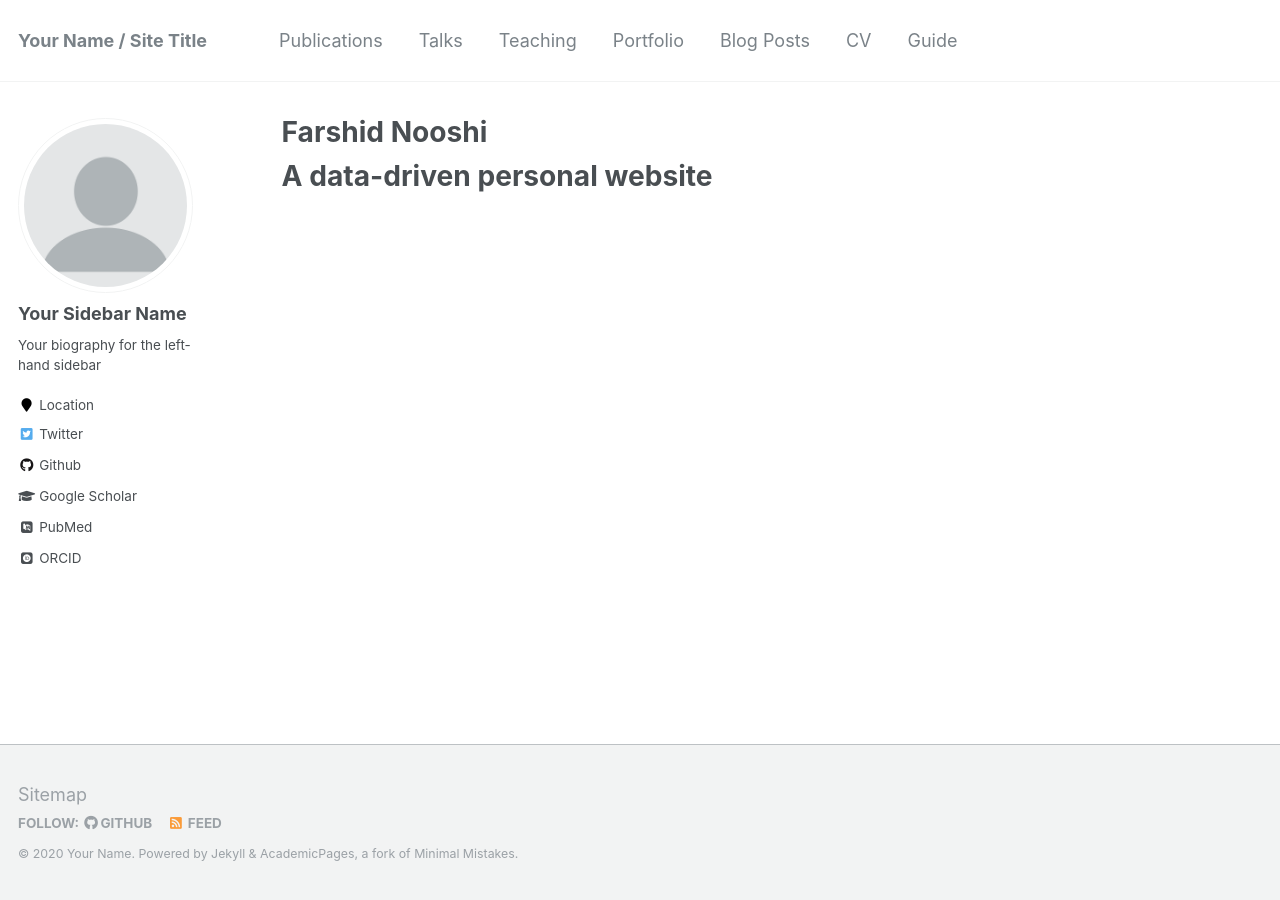
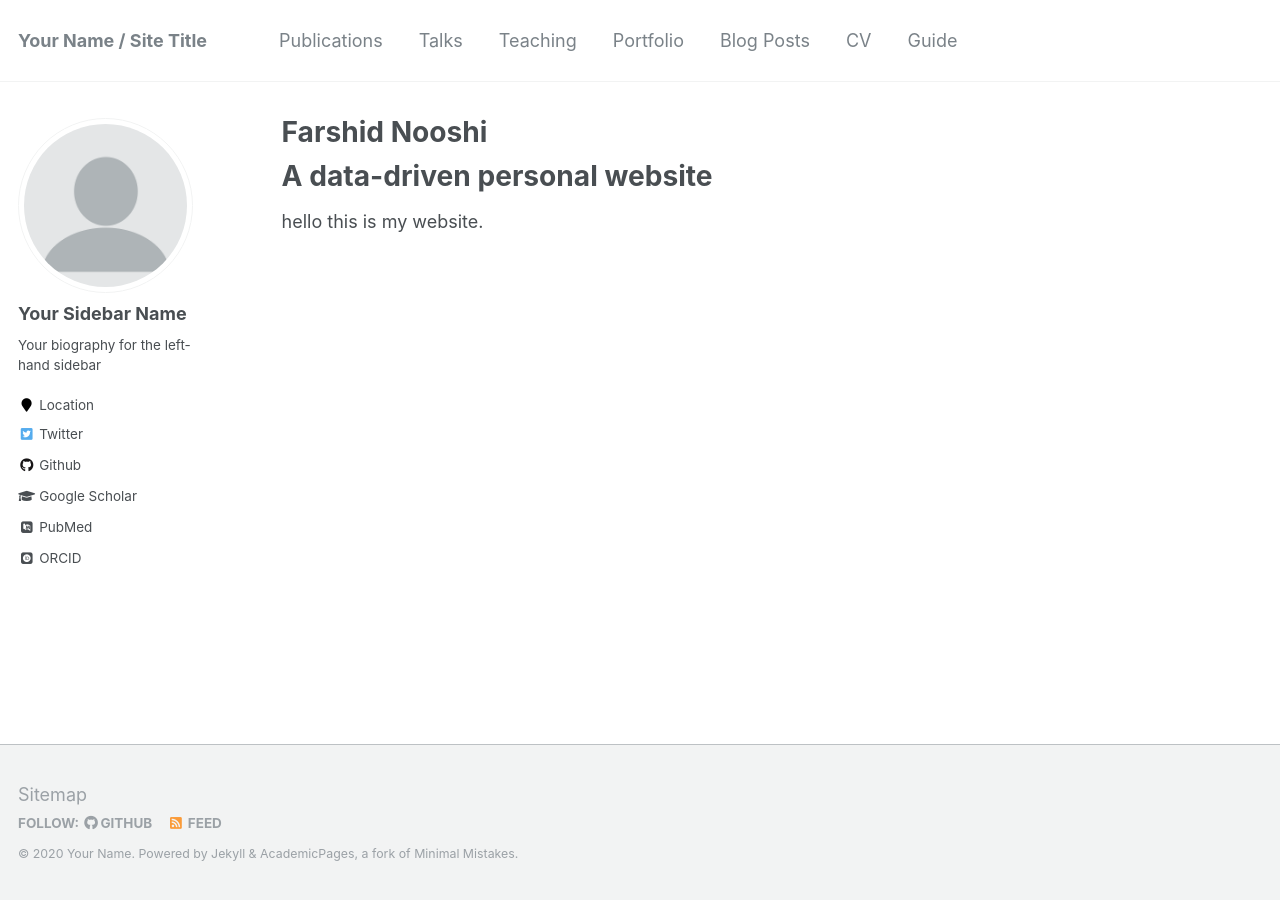
Before and after one commit to FarshidNooshi/FarshidNooshi.github.io, a Jekyll site: the page built from _pages/about.md, in a window 1280 px wide. Built offline with Jekyll 4.4.1, drawn with Linux system fonts in a browser that asks for light colours; some web fonts are replaced.

Commit message:
changed the first page

```diff
--- a/_pages/about.md
+++ b/_pages/about.md
@@ -10,3 +10,5 @@ redirect_from:
 
 A data-driven personal website
 ======
+
+hello this is my website.
```
